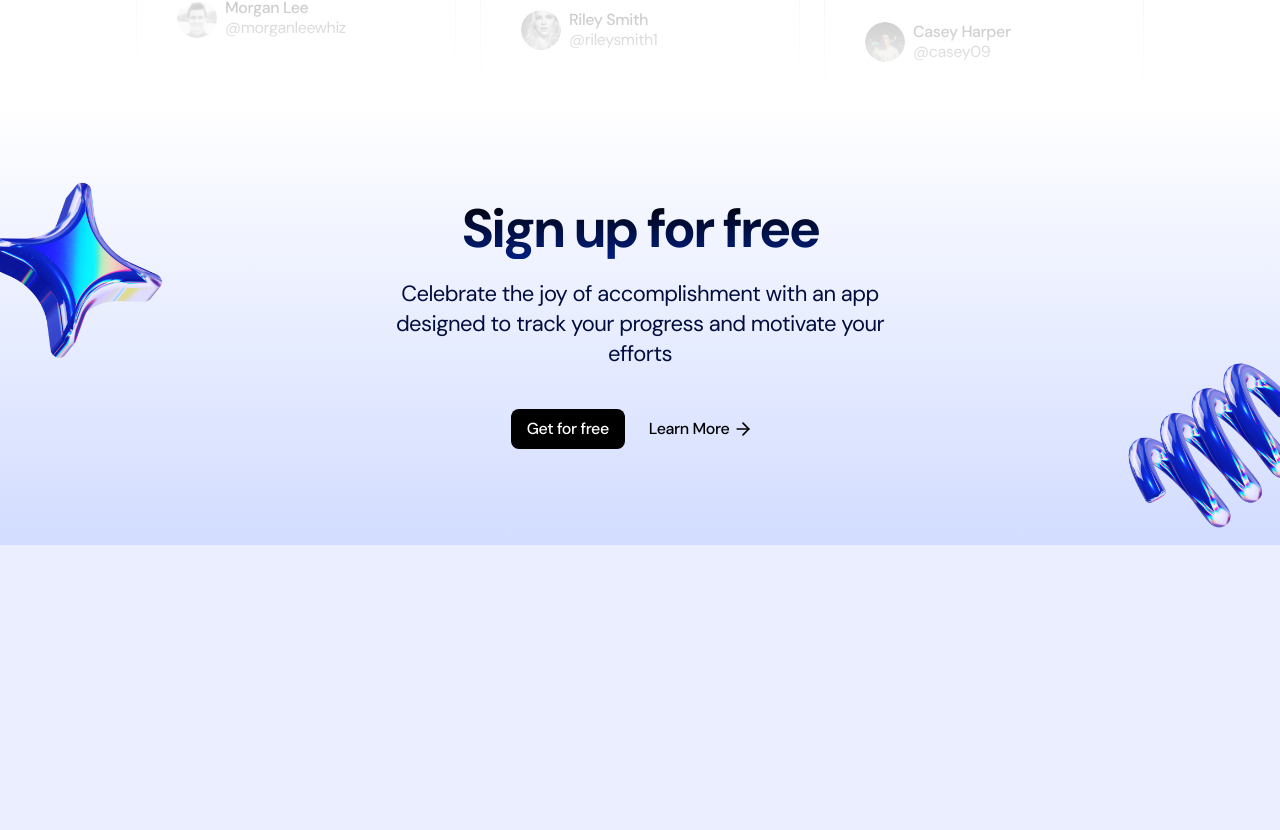
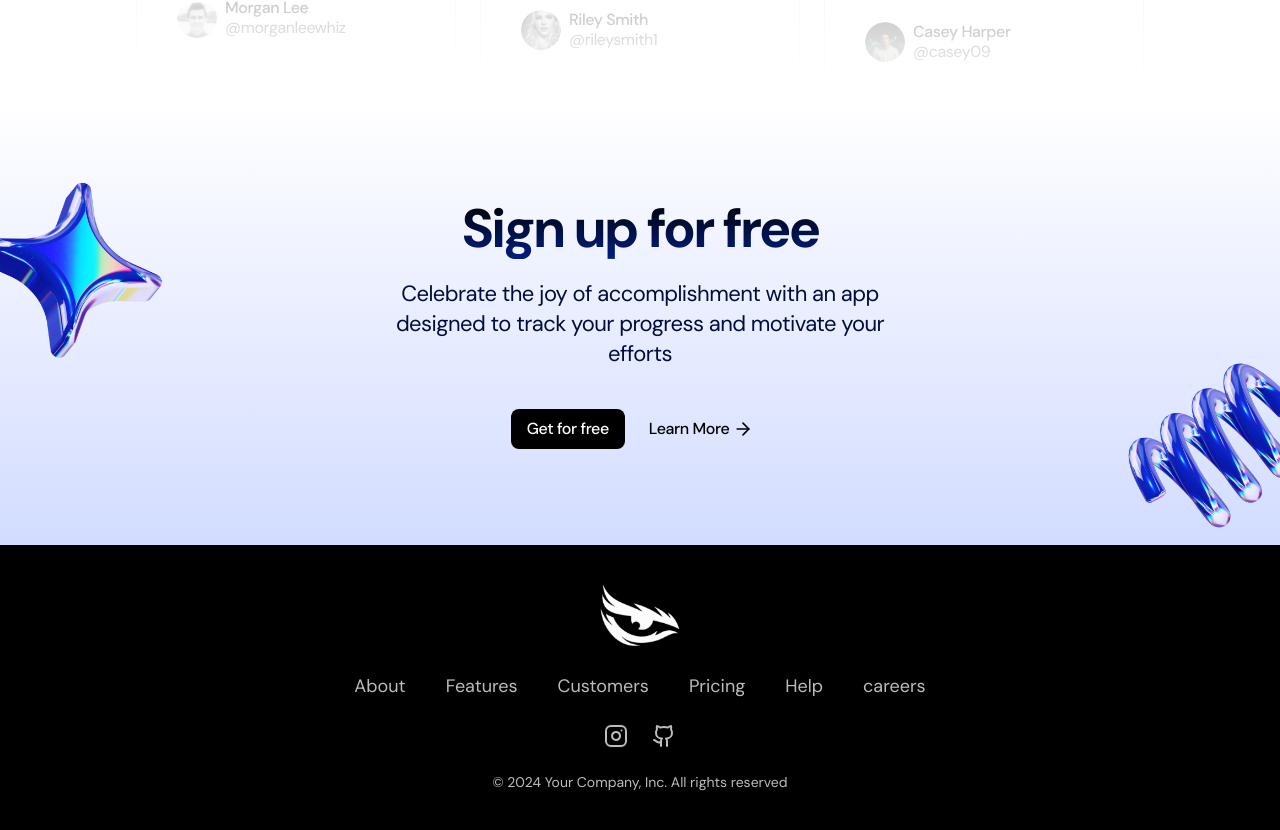
Before and after one commit to NipunShrivats/Falcon-eye-EMS, a Next.js app: page / in a window 1280 px wide. Shown: the part 3904-4734 px from the top of the page. Before the commit the page ends 4453 px from the top, so only its background shows below. Built offline with nearby package versions, Linux system fonts and the light colour scheme.

Commit message:
changes on Nov22, commit no.2

```diff
--- a/src/app/page.tsx
+++ b/src/app/page.tsx
@@ -5,6 +5,7 @@ import { ProductShowcase } from "@/components/sections/ProductShowcase";
 import { Pricing } from "@/components/sections/Pricing";
 import { Testimonials } from "@/components/sections/Testimonials";
 import { CallToAction } from "@/components/sections/CallToAction";
+import { Footer } from "@/components/sections/Footer";
 export default function Home() {
   return (
     <>
@@ -15,6 +16,7 @@ export default function Home() {
       <Pricing />
       <Testimonials />
       <CallToAction />
+      <Footer />
     </>
   );
 }
--- a/src/components/sections/Footer.tsx
+++ b/src/components/sections/Footer.tsx
@@ -1,3 +1,35 @@
+// import logo from "@/assets/falcon1-logo.png";
+import logo from "@/assets/logo-white.png";
+import Image from "next/image";
+import Link from "next/link";
+
+import { Instagram, Github } from "lucide-react";
 export const Footer = () => {
-  return null;
+  return (
+    <footer className="bg-black text-[#BCBCBC] text-sm py-10 text-center">
+      <div className="container">
+        <div className="flex justify-center items-center flex-col">
+          <Image src={logo} height={40} alt="" className="w-20" />
+          {/* <span className="text-2xl">FALCON EYE</span> */}
+        </div>
+        <nav className="flex gap-2 items-center justify-center my-6 md:gap-10 md:text-lg">
+          <Link href={"#"}>About</Link>
+          <Link href={"#"}>Features</Link>
+          <Link href={"#"}>Customers</Link>
+          <Link href={"#"}>Pricing</Link>
+          <Link href={"#"}>Help</Link>
+          <Link href={"#"}>careers</Link>
+        </nav>
+        <div className="flex items-center justify-center my-6 gap-6 ">
+          <span>
+            <Instagram />
+          </span>
+          <span>
+            <Github />
+          </span>
+        </div>
+        <p>&copy; 2024 Your Company, Inc. All rights reserved</p>
+      </div>
+    </footer>
+  );
 };
```
Also changed, not shown: src/app/favicon.png (deleted), src/assets/logo-white.png (added).
